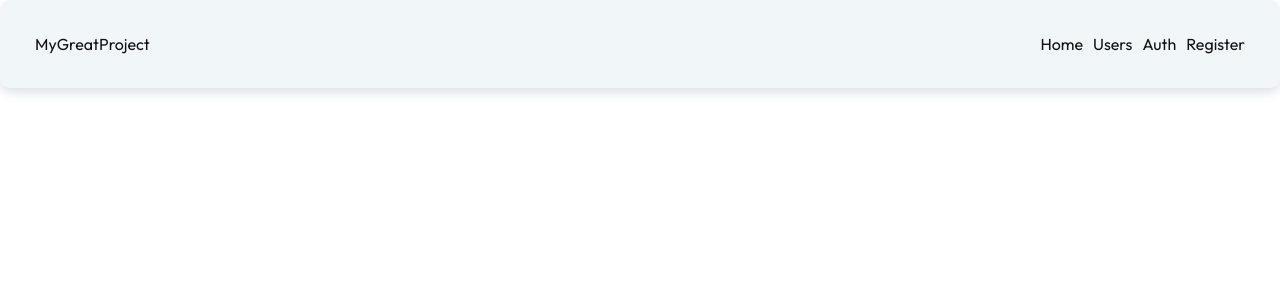
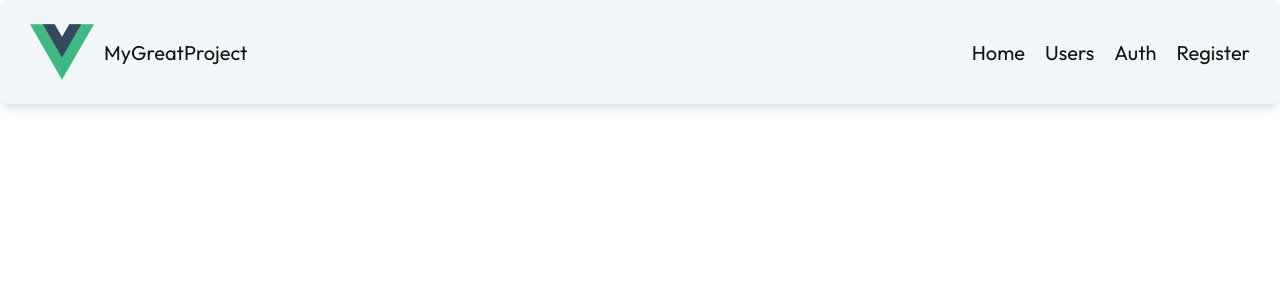
Before and after one commit to SimpleCabinet/SimpleCabinetFrontend, a Vue app: page / in a window 1280 px wide. Shown: the top 300 px of the page. Built offline with nearby package versions, Linux system fonts and the light colour scheme.

Commit message:
Group shop

```diff
--- a/package.json
+++ b/package.json
@@ -16,7 +16,8 @@
     "skinview3d": "^3.1.0",
     "v3-infinite-loading": "^1.3.2",
     "vue": "^3.5.13",
-    "vue-router": "^4.5.0"
+    "vue-router": "^4.5.0",
+    "vue3-markdown": "^1.1.9"
   },
   "devDependencies": {
     "@vitejs/plugin-vue": "^5.2.1",
--- a/src/App.vue
+++ b/src/App.vue
@@ -3,6 +3,7 @@ import { computed, onMounted, ref } from 'vue'
 import { RouterLink, RouterView } from 'vue-router'
 import AuthService from './services/auth-service';
 import { useAuthStore } from './stores/auth';
+import Logo from '@/assets/logo.svg'
 var authAvailable = computed(() => store.user == null);
 var logoutAvailable = computed(() => store.user != null);
 var store = useAuthStore();
@@ -18,7 +19,8 @@ var title = ref(import.meta.env.VITE_PROJECT_NAME)
   <header class="bg-card">
     <div class="fx-container">
       <div class="title">
-      {{ title }}
+        <img class="logo" :src="Logo">
+        <RouterLink to="/">{{ title }}</RouterLink>
       </div>
       <div class="content">
         <RouterLink to="/">Home</RouterLink>
@@ -36,28 +38,44 @@ var title = ref(import.meta.env.VITE_PROJECT_NAME)
 
 <style scoped>
 header {
+  padding: 20px 30px 20px 30px;
+}
 
-}
 .fx-container {
-  display: flow-root;
-  padding: 20px;
+  display: flex;
   border-radius: 0px 0px 10px 10px;
 }
+
+.logo {
+  height: 64px;
+  width: 64px;
+}
+
 .content {
+  display: flex;
   float: right;
+  align-self: center;
+  margin-left: auto;
+  gap: 20px;
 }
+
 .title {
+  display: flex;
+  justify-content: center;
+  align-items: center;
+  gap: 10px;
   float: left;
 }
-.content > a {
+
+.content>a,
+.title>a {
+  font-size: 20px;
   color: inherit;
   text-decoration: none;
   transition: 0.3s;
 }
+
 .content a:hover {
   color: var(--colors-text-action);
 }
-.content a + a {
-  padding-left: 10px;
-}
 </style>
--- a/src/assets/main.css
+++ b/src/assets/main.css
@@ -10,7 +10,7 @@ main {
     width: 1440px;
     margin-left: auto;
     margin-right: auto;
-    margin-top: 50px;
+    margin-top: 40px;
 }
 
 .bg-card {
--- /dev/null
+++ b/src/components/shop/GroupShopCard.vue
@@ -0,0 +1,70 @@
+<script setup>
+import RequestService from '@/services/request-service';
+import { VMarkdownView } from 'vue3-markdown'
+import { ref } from 'vue';
+var props = defineProps(['item']);
+var quantity = ref(1);
+
+async function buy() {
+    var response = RequestService.request('POST', 'shop/group/buy', {
+        id: props.item.id,
+        quantity: quantity.value
+    });
+}
+</script>
+<template>
+    <div class="card group-card">
+        <div class="group-image-container">
+            <img class="group-image" :src="item.pictureUrl">
+        </div>
+        <div class="group-card-display-name group-card-element">
+            {{ item.displayName }}
+        </div>
+        <div class="group-card-description group-card-element">
+            <VMarkdownView mode="light" :content="item.description"></VMarkdownView>
+        </div>
+        <div class="group-card-price group-card-element">
+            <span class="group-card-price-text">{{ item.price*quantity }}</span> {{ item.currency }}
+        </div>
+        <div class="form group-card-element">
+            <input type="text" placeholder="Quantity" v-model="quantity">
+        </div>
+        <div class="form">
+            <button @click="buy">Buy</button>
+        </div>
+    </div>
+</template>
+<style scoped>
+.group-image-container {
+    display: flex;
+    justify-content: center;
+    align-items: center;
+}
+.group-image {
+    height: 400px;
+    width: 300px;
+    image-rendering: pixelated;
+}
+.group-card-display-name {
+    font-weight: 800;
+    font-size: 32px;
+    text-align: center;
+    margin-top: 5px;
+}
+.group-card-description {
+    font-size: 18px;
+    text-align: center;
+}
+.group-card .group-card-element + .group-card-element {
+    margin-top: 20px;
+}
+.group-card {
+    width: 450px;
+}
+.group-card-price {
+
+}
+.group-card-price-text {
+    font-weight: 800;
+}
+</style>
--- a/src/router/index.js
+++ b/src/router/index.js
@@ -5,6 +5,7 @@ import users from './users'
 import auth from './auth'
 import debug from './debug'
 import security from './security'
+import shop from './shop'
 
 const router = createRouter({
   history: createWebHistory(import.meta.env.BASE_URL),
@@ -23,6 +24,7 @@ const router = createRouter({
     ...auth,
     ...debug,
     ...security,
+    ...shop,
     {
       path: '/about',
       name: 'about',
--- /dev/null
+++ b/src/router/shop.js
@@ -0,0 +1,7 @@
+export default [
+    {
+        path: '/shop/group',
+        name: 'shopGroup',
+        component: () => import('../views/shop/GroupShopView.vue'),
+    }
+]
--- /dev/null
+++ b/src/views/shop/GroupShopView.vue
@@ -0,0 +1,39 @@
+<script setup>
+import GroupShopCard from "@/components/shop/GroupShopCard.vue";
+import RequestService from "@/services/request-service";
+import InfiniteLoading from "v3-infinite-loading";
+import "v3-infinite-loading/lib/style.css";
+import { ref } from "vue";
+
+var result = ref(null);
+var items = ref([]);
+var pageId = ref(0);
+async function loadMore(needCheck) {
+    if (needCheck && pageId.value >= result.value.totalPages) {
+        return;
+    }
+    result.value = await RequestService.request('GET', 'shop/group/page/' + pageId.value);
+    for (var e of result.value.data) {
+        items.value.push(e);
+    }
+    pageId.value = pageId.value + 1;
+}
+loadMore(false);
+</script>
+<template>
+    <main>
+        <div class="group-shop-cards">
+            <GroupShopCard :item="item" v-for="item in items">
+
+            </GroupShopCard>
+            <InfiniteLoading v-if="result && pageId < result.totalPages" @infinite="loadMore(true)"></InfiniteLoading>
+        </div>
+    </main>
+</template>
+<style scoped>
+
+.group-shop-cards {
+    display: flex;
+    gap: 20px;
+}
+</style>
```
Also changed, not shown: 1 other file (tests, documents, lock files or other folders). Lines whose indentation alone changed are shown as unchanged.
